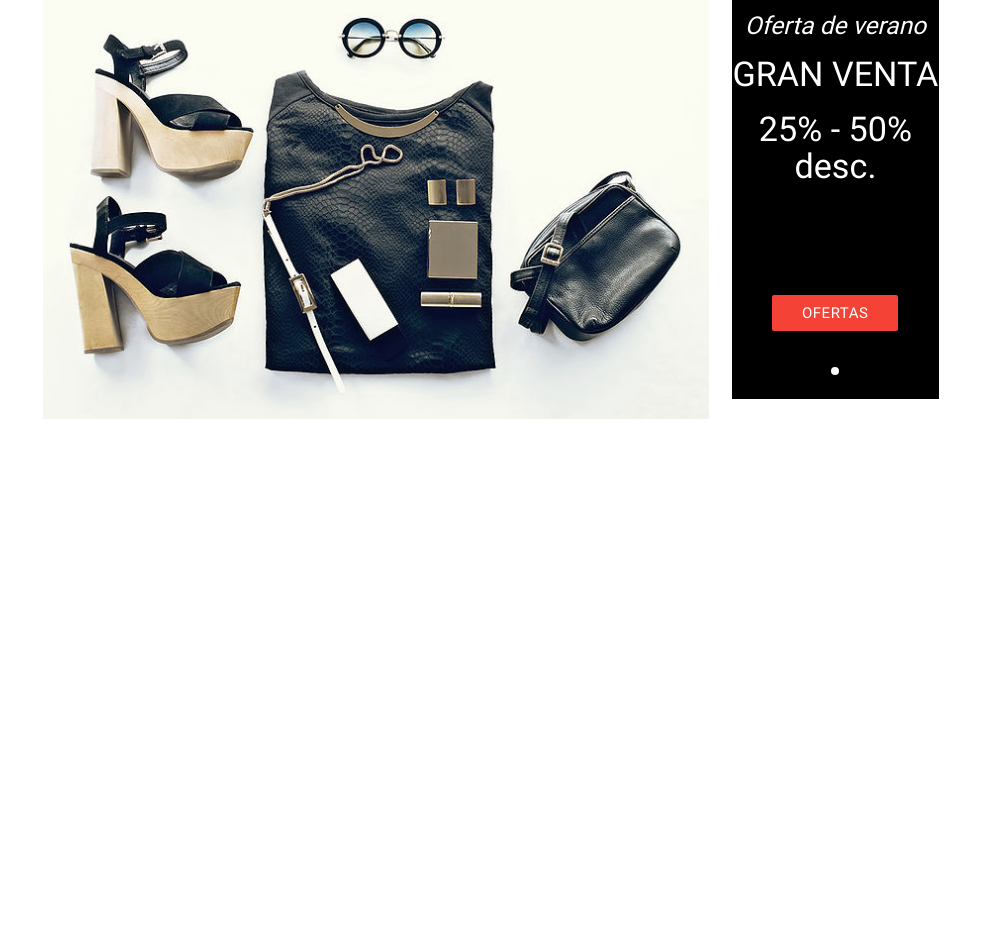
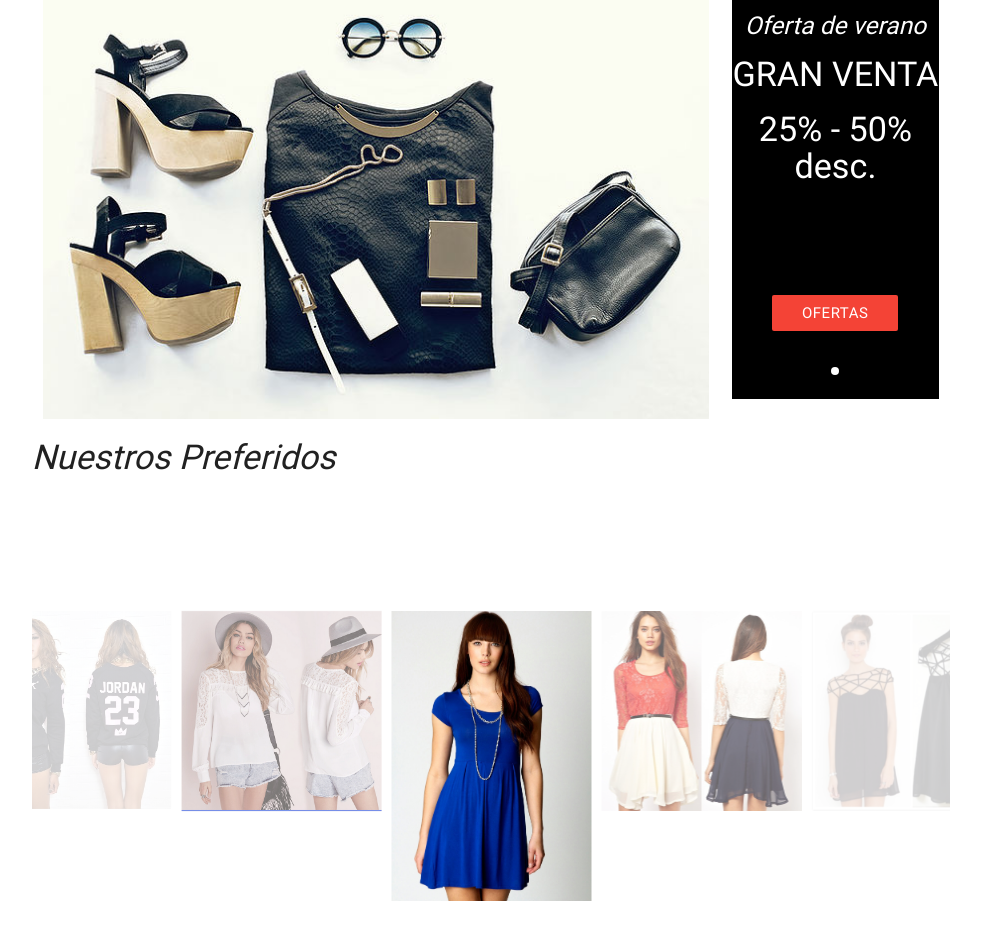
Before and after one commit to marcoleon94/pinkfeelin, a PHP site: page / in a window 1280 px wide. Shown: the part 1204-2135 px from the top of the page, without its empty margins (149-1130 px from the left). Before the commit the page ends 1623 px from the top, so only its background shows below. Run offline with PHP 8.4, Linux system fonts and the light colour scheme.

Commit message:
index.php terminado

```diff
--- a/index.php
+++ b/index.php
@@ -64,12 +64,24 @@
                           <a class="btn waves-effect red white-text darken-text-2">Ofertas</a>
                         </div>
                         <div class="carousel-item black white-text" href="#one!">
-                            <h5 class="italic-text">Oferta de verano</h6>
-                            <h4>GRAN VENTA</h5>
-                            <h4>25% - 50% desc.</h5>
+                            <h5 class="italic-text">Oferta de verano</h5>
+                            <h4>GRAN VENTA</h4>
+                            <h4>25% - 50% desc.</h4>
                         </div>
                      </div>
                  </div>
+             </div>
+             <div class="row ">
+                 <h4 class="italic-text left-align">Nuestros Preferidos</h4>
+             </div>
+             <div class="row">
+                 <div class="carousel">
+                    <a class="carousel-item" href="#one!"><img src="images/fav1.jpg"></a>
+                    <a class="carousel-item" href="#two!"><img src="images/fav2.jpg"></a>
+                    <a class="carousel-item" href="#three!"><img src="images/fav3.jpg"></a>
+                    <a class="carousel-item" href="#four!"><img src="images/fav4.jpg"></a>
+                    <a class="carousel-item" href="#five!"><img src="images/fav5.jpg"></a>
+                  </div>
              </div>
          </div>
      </div>
@@ -80,6 +92,11 @@
     <script>
         $( document ).ready(function(){
             $('.carousel.carousel-slider').carousel({full_width: true});
+            $('.carousel').carousel({
+            dist:0,
+            shift:0,
+            padding:20,
+            });
         });
     </script>
  </body>
```
Also changed, not shown: images/fav1.jpg (added), images/fav2.jpg (added), images/fav3.jpg (added), images/fav4.jpg (added), images/fav5.jpg (added).
